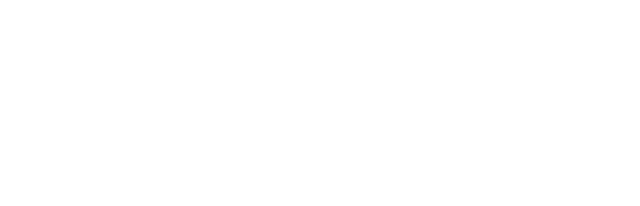
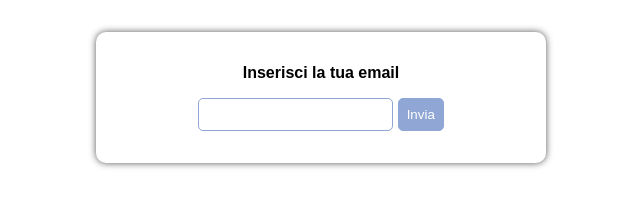
Before and after one commit to ChiaraPapagni/js-mail-dadi, a plain HTML site: page index.html in a window 1280 px wide. Shown: the whole page, without its empty margins (319-959 px from the left). Drawn offline with Linux system fonts and the light colour scheme.

Commit message:
aggiunta struttura html e stile css

```diff
--- a/assets/css/style.css
+++ b/assets/css/style.css
@@ -4,3 +4,50 @@
     margin: 0;
     padding: 0;
 }
+
+/********************
+Utility
+********************/
+body {
+    font-family: Arial, Helvetica, sans-serif;
+}
+
+label {
+    display: block;
+    font-weight: 600;
+    margin-bottom: 1rem;
+}
+
+input,
+button {
+    border: 1px solid rgb(144, 166, 212);
+    border-radius: 5px;
+    padding: 0.5rem;
+}
+
+button {
+    cursor: pointer;
+    background-color: rgb(144, 166, 212);
+    color: #FFF;
+}
+
+button:hover {
+    filter: opacity(.8);
+}
+
+/********************
+Main
+********************/
+.container {
+    width: 900px;
+    margin: 2rem auto;
+}
+
+.form {
+    width: 50%;
+    margin: auto;
+    padding: 2rem;
+    border-radius: 10px;
+    box-shadow: 0px 0px 7px #555;
+    text-align: center;
+}
--- a/index.html
+++ b/index.html
@@ -9,6 +9,17 @@
 </head>
 <body>
 
+    <main id="site_main" class="container">
+        <div class="form">
+            <label for="user-email">Inserisci la tua email</label>
+            <input type="email" name="email" id="email">
+
+            <button id="send">Invia</button>
+        </div>
+        <!-- /.form -->
+    </main>
+    <!-- /#site_main -->
+
     <script src="./assets/js/main.js"></script>
 </body>
 </html>
```
